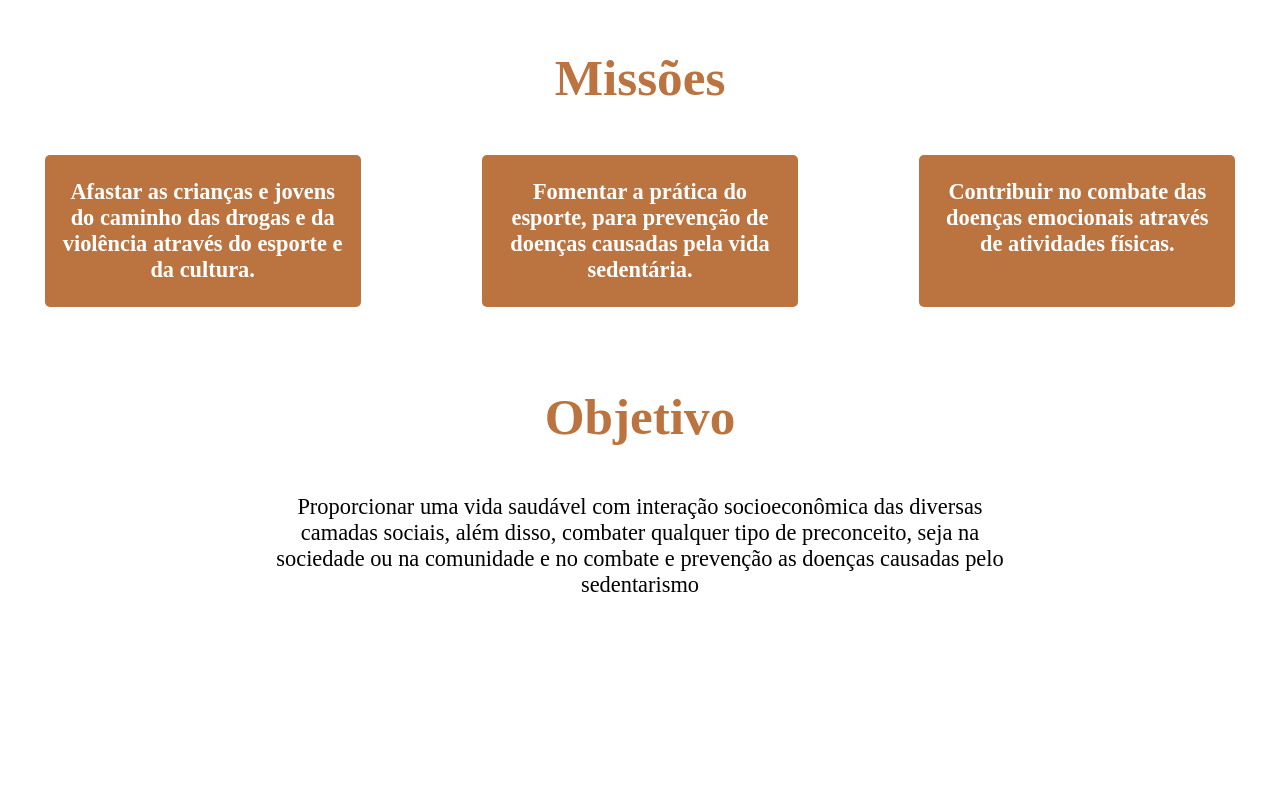
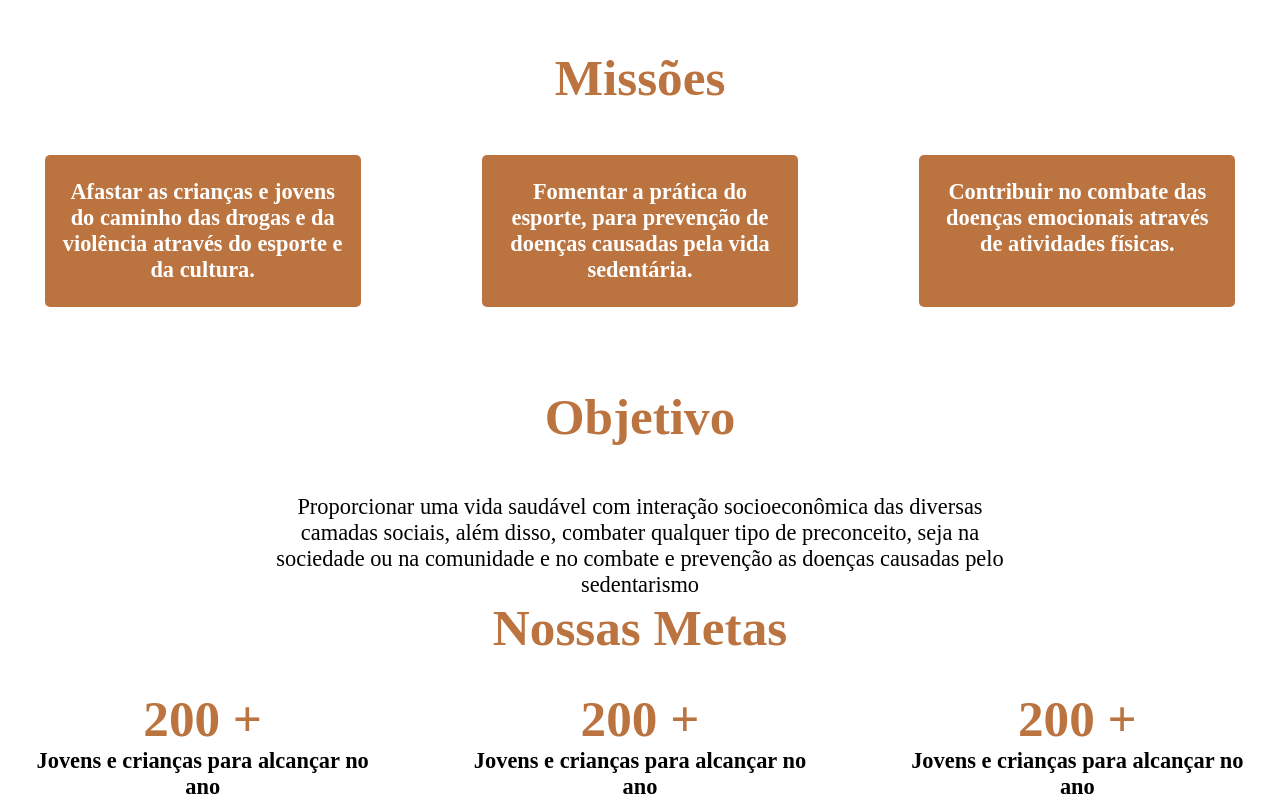
Before and after one commit to Bushido-Tecnologia/frontend, a Next.js app: page / in a window 1280 px wide. Shown: the part 1207-2007 px from the top of the page. Before the commit the page ends 1805 px from the top, so only its background shows below. Built offline with nearby package versions, Linux system fonts and the light colour scheme.

Commit message:
Creating goals section

```diff
--- a/src/app/page.tsx
+++ b/src/app/page.tsx
@@ -58,6 +58,25 @@ const Home = () => {
           Proporcionar uma vida saudável com interação socioeconômica das diversas camadas sociais, além disso, combater qualquer tipo de preconceito, seja na sociedade ou na comunidade e no combate e prevenção as doenças causadas pelo sedentarismo
         </p>
       </div>
+
+      <Title text="Nossas Metas" />
+      <div className={home.home__goals}>
+
+        <div className={home.home__goals__goal}>
+          <h5 className={home.home__goals__goal__data}>200 +</h5>
+          <h6 className={home.home__goals__goal__description}>Jovens e crianças para alcançar no ano</h6>
+        </div>
+
+        <div className={home.home__goals__goal}>
+          <h5 className={home.home__goals__goal__data}>200 +</h5>
+          <h6 className={home.home__goals__goal__description}>Jovens e crianças para alcançar no ano</h6>
+        </div>
+
+        <div className={home.home__goals__goal}>
+          <h5 className={home.home__goals__goal__data}>200 +</h5>
+          <h6 className={home.home__goals__goal__description}>Jovens e crianças para alcançar no ano</h6>
+        </div>
+      </div>
     </main>
   )
 }
--- a/src/styles/home.module.css
+++ b/src/styles/home.module.css
@@ -120,7 +120,42 @@
     max-width: 750px;
 }
 
+/*
+    ===================================== GOALS SECTION =====================================
+*/
+
+.home__goals {
+    display: flex;
+    flex-direction: column;
+    align-items: center;
+    gap: 4em;
+
+    margin-top: 2rem;
+}
+
+.home__goals__goal {
+    width: 85%;
+}
+
+.home__goals__goal__data {
+    color: var(--primary-color);
+    font-size: var(--font-size-large);
+    text-align: center;
+}
+
+.home__goals__goal__description {
+    font-size: var(--font-size-small);
+    text-align: center;
+
+    width: 85%;
+    margin: 0 auto;
+}
+
 @media screen and (min-width: 1023px) {
+    /*
+        ===================================== INITIAL SECTION =====================================
+    */
+
     .home__init__content {
         align-items: center;
     }
@@ -132,6 +167,10 @@
 
         text-align: center;
     }
+
+    /*
+        ===================================== INTRODUCTION SECTION =====================================
+    */
 
     .home__introduction {
         flex-direction: row;
@@ -156,4 +195,18 @@
         width: 75%;
         text-align: end;
     }
+
+    /*
+        ===================================== GOALS SECTION =====================================
+    */
+
+    .home__goals {
+        flex-direction: row;
+        justify-content: space-around;
+        gap: 2em;
+    }
+
+    .home__goals__goal {
+        width: 33%;
+    }
 }
```
